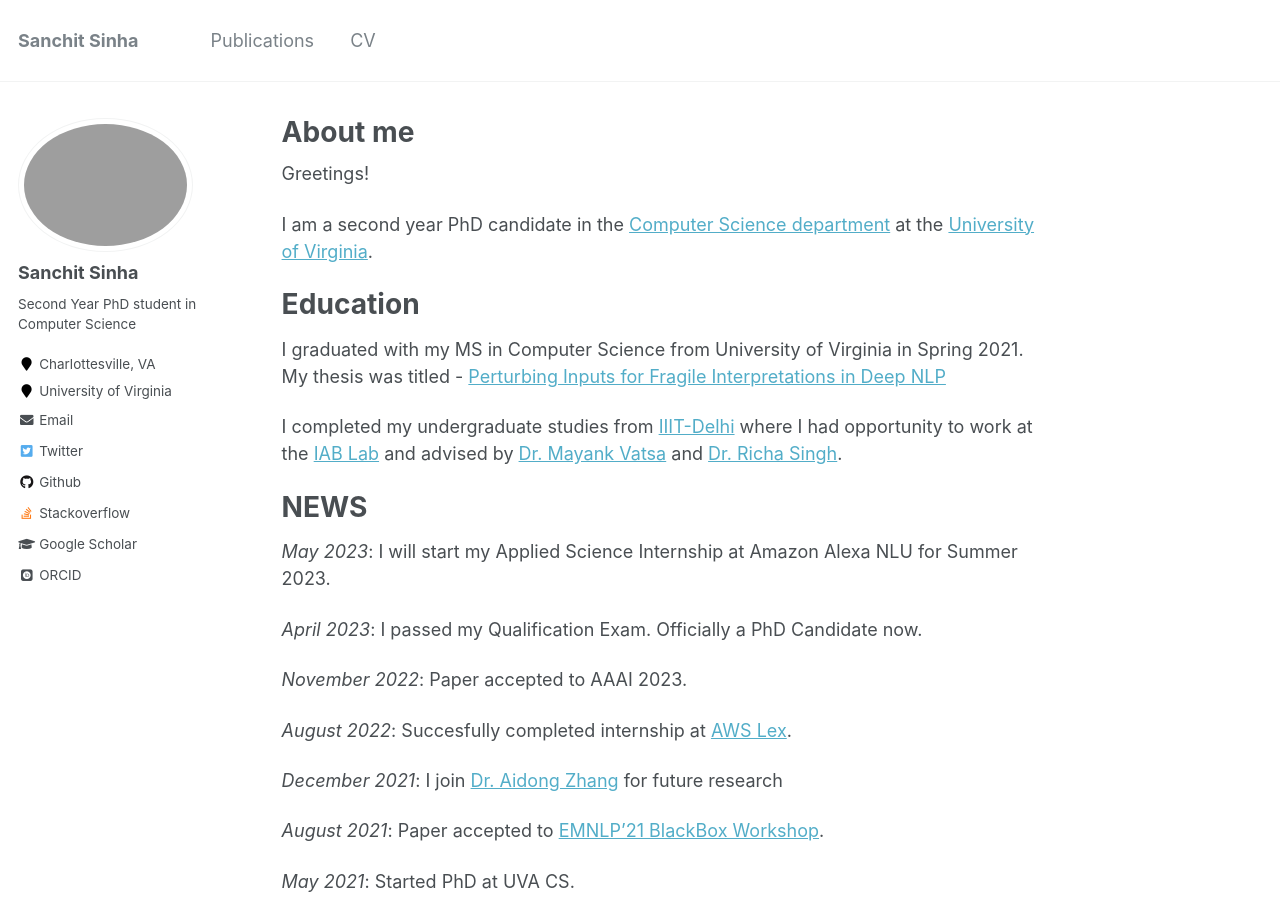
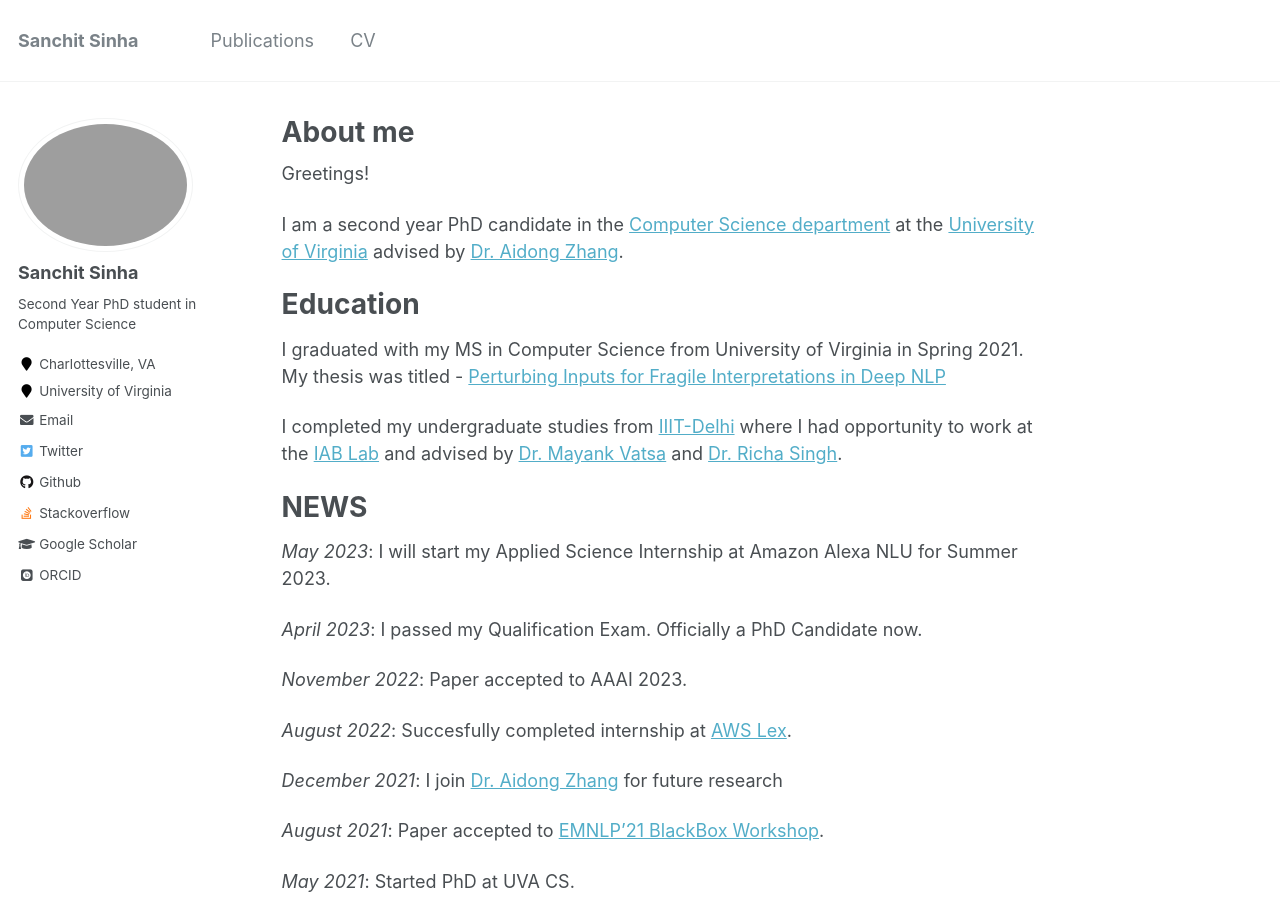
Before and after one commit to sanchit97/sanchit97.github.io, a Jekyll site: the page built from _pages/about.md, in a window 1280 px wide and 900 px high. Built offline with Jekyll 4.4.1, drawn with Linux system fonts in a browser that asks for light colours; some web fonts are replaced.

Commit message:
Updates 4-25-main

```diff
--- a/_pages/about.md
+++ b/_pages/about.md
@@ -9,7 +9,7 @@ redirect_from:
 ---
 Greetings!
 
-I am a second year PhD candidate in the [Computer Science department](https://engineering.virginia.edu/departments/computer-science) at the [University of Virginia](https://engineering.virginia.edu/).
+I am a second year PhD candidate in the [Computer Science department](https://engineering.virginia.edu/departments/computer-science) at the [University of Virginia](https://engineering.virginia.edu/) advised by [Dr. Aidong Zhang](https://www.cs.virginia.edu/~az9eg/website/lab.html).
 
 Education
 =====
```
